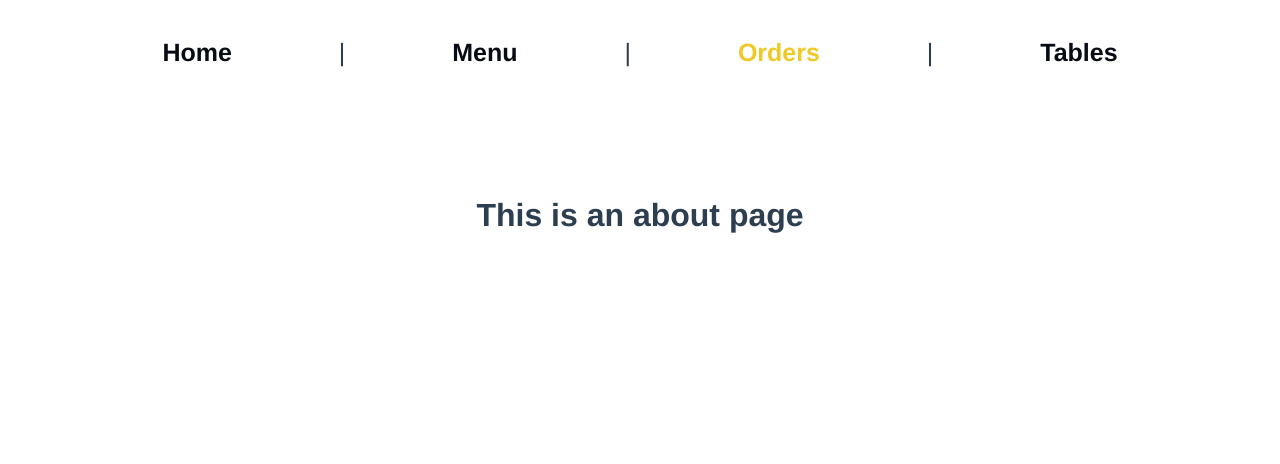
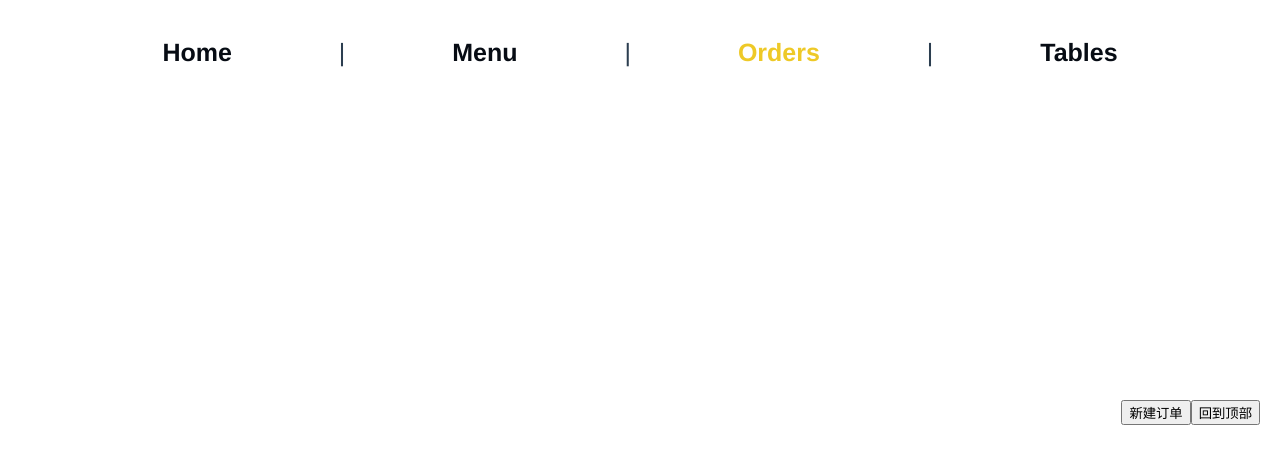
Before and after one commit to pandacase/sysu-fa23-db-restaurantMS, a Vue app in the folder frontend/: page /order in a window 1280 px wide. Shown: the top 464 px of the page. Built offline with nearby package versions, Linux system fonts and the light colour scheme.

Commit message:
Update OrderMSView.vue

```diff
--- a/frontend/src/views/OrderMSView.vue
+++ b/frontend/src/views/OrderMSView.vue
@@ -1,5 +1,76 @@
 <template>
-    <div class="about">
-      <h1>This is an about page</h1>
+  <div>
+    <!-- 订单列表 -->
+    <ul>
+      <li v-for="order in orders" :key="order.id">
+        {{ order.content }} - {{ order.money }}
+        <button @click="deleteOrder(order.id)">删除</button>
+      </li>
+    </ul>
+
+    <!-- 悬浮菜单栏 -->
+    <div class="floating-menu">
+      <button @click="showForm">新建订单</button>
+      <button @click="scrollToTop">回到顶部</button>
     </div>
-  </template>
+
+    <!-- 新建订单窗口 -->
+    <div v-if="showNewOrderForm">
+      <input type="text" v-model="newOrder.time" placeholder="订单时间">
+      <input type="text" v-model="newOrder.content" placeholder="订单内容">
+      <input type="number" v-model="newOrder.money" placeholder="订单金额">
+      <button @click="addOrder">确定</button>
+    </div>
+  </div>
+</template>
+
+<script>
+export default {
+  data() {
+    return {
+      orders: [],              // 存放从数据库查询到的订单列表
+      showNewOrderForm: false, // 控制是否显示新建订单窗口
+      newOrder: {              // 存放新建订单的数据
+        time: '',
+        content: '',
+        money: 0
+      }
+    }
+  },
+  mounted() {
+    // 在页面加载时，从数据库查询订单内容
+    this.fetchOrders();
+  },
+  methods: {
+    fetchOrders() {
+      // 发送请求到后端，从数据库查询订单内容
+      // 将返回的订单数据赋值给 orders 数组
+    },
+    deleteOrder(id) {
+      // 发送请求到后端，删除指定 ID 的订单
+      // 删除成功后，从 orders 数组中删除对应的订单数据
+    },
+    showForm() {
+      // 显示新建订单窗口
+      this.showNewOrderForm = true;
+    },
+    addOrder() {
+      // 发送请求到后端，将新建订单的数据保存到数据库
+      // 添加成功后，将新订单数据添加到 orders 数组
+      // 清空 newOrder 对象的数据
+      this.showNewOrderForm = false;
+    },
+    scrollToTop() {
+      // 回到页面顶部的逻辑
+    }
+  }
+}
+</script>
+
+<style>
+.floating-menu {
+  position: fixed;
+  top: 50%; /* 调整位置，使菜单垂直居中 */
+  right: 20px;
+}
+</style>
```
